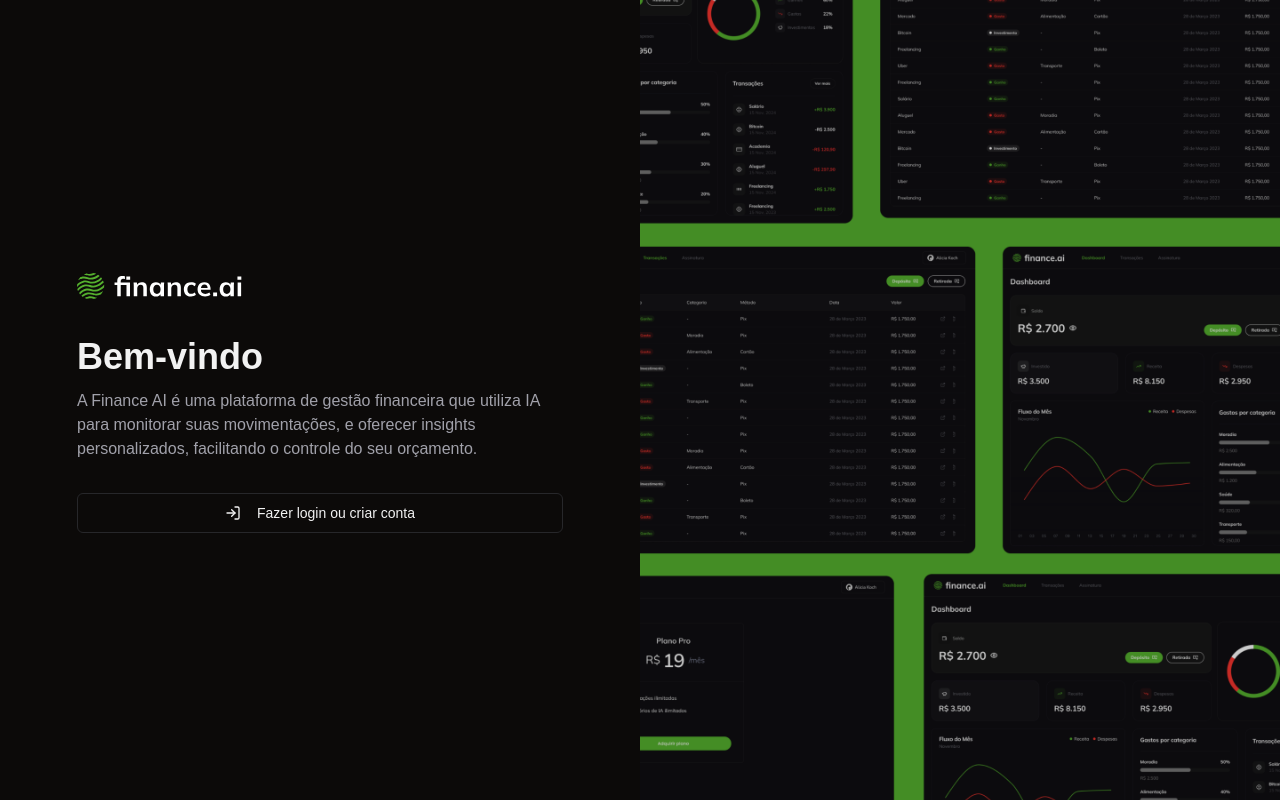
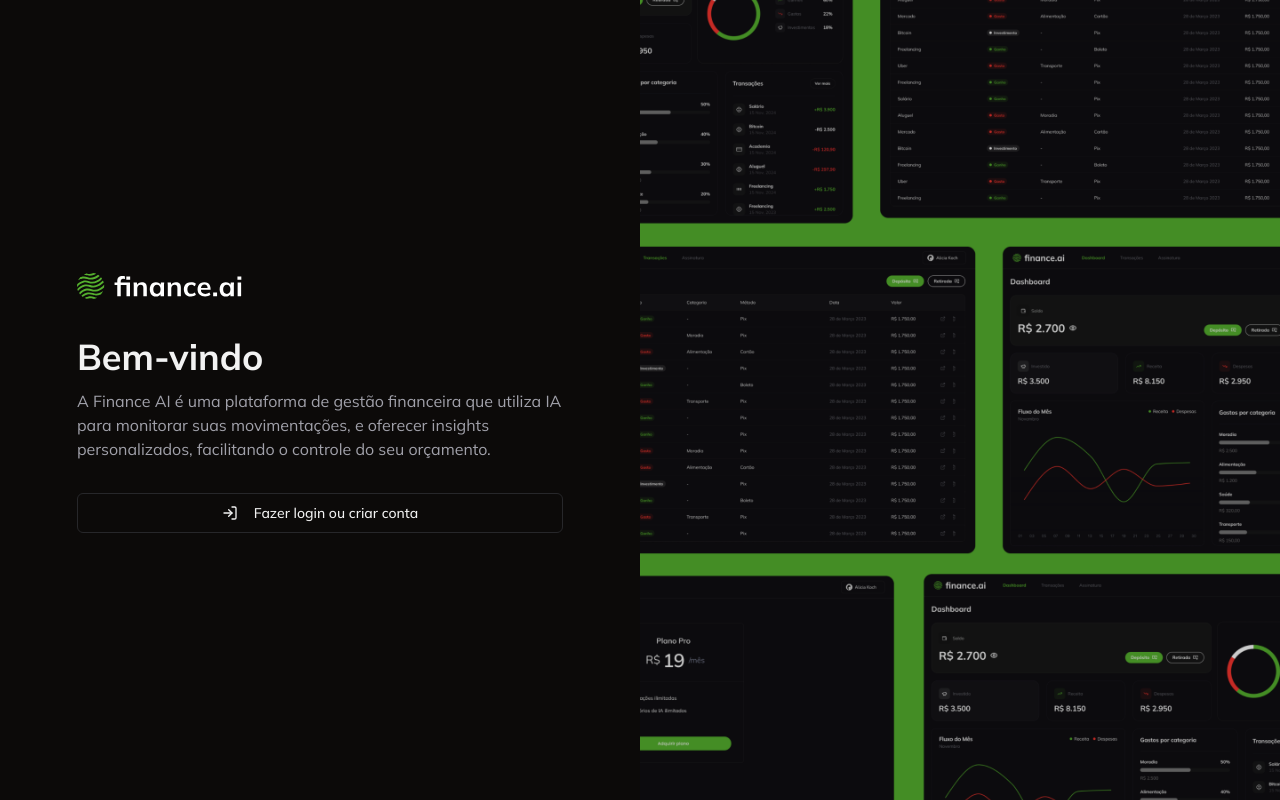
Before and after one commit to ViniMagaa/finance-ai, a Next.js app: page /login in a window 1280 px wide. Built offline with nearby package versions, Linux system fonts and the light colour scheme; no server answers.

Commit message:
feat: udpate font to mulish

```diff
--- a/app/layout.tsx
+++ b/app/layout.tsx
@@ -1,18 +1,11 @@
 import { ClerkProvider } from "@clerk/nextjs";
+import { dark } from "@clerk/themes";
 import type { Metadata } from "next";
-import localFont from "next/font/local";
+import { Mulish } from "next/font/google";
 import "./globals.css";
-import { dark } from "@clerk/themes";
 
-const geistSans = localFont({
-	src: "./fonts/GeistVF.woff",
-	variable: "--font-geist-sans",
-	weight: "100 900",
-});
-const geistMono = localFont({
-	src: "./fonts/GeistMonoVF.woff",
-	variable: "--font-geist-mono",
-	weight: "100 900",
+const mulish = Mulish({
+  subsets: ["latin-ext"],
 });
 
 export const metadata: Metadata = {
@@ -28,9 +21,7 @@
   return (
     <ClerkProvider appearance={{ baseTheme: dark }}>
       <html lang="pt-br">
-				<body
-					className={`${geistSans.variable} ${geistMono.variable} antialiased dark`}
-				>
+        <body className={`${mulish.className} antialiased dark`}>
           {children}
         </body>
       </html>
```
Also changed, not shown: app/fonts/GeistMonoVF.woff (deleted), app/fonts/GeistVF.woff (deleted). Lines whose indentation alone changed are shown as unchanged.
